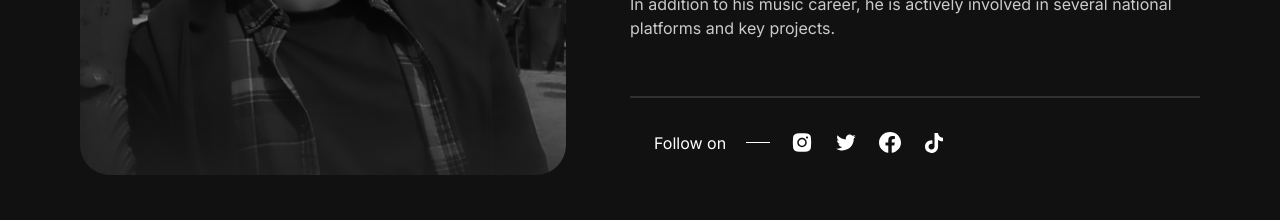
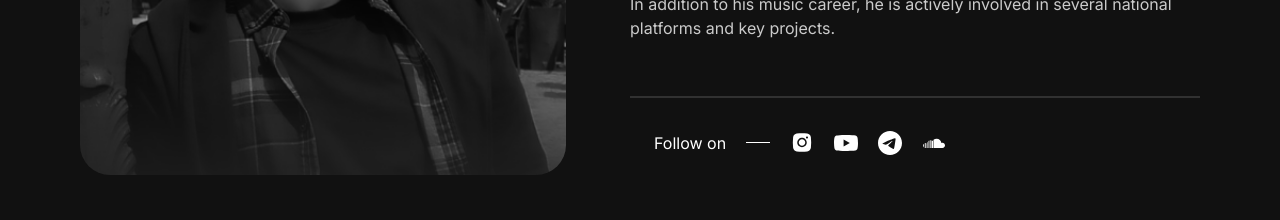
Before and after one commit to MiladDevarts/ahir-yousefi, a Next.js app: page / in a window 1280 px wide. Shown: the part 1300-1520 px from the top of the page. Built offline with nearby package versions, Linux system fonts and the light colour scheme; a web font is replaced by a local one.

Commit message:
fix: all minor links

```diff
--- a/components/Sections/Album/index.tsx
+++ b/components/Sections/Album/index.tsx
@@ -113,16 +113,16 @@ const Album = () => {
                   </div>
                   <div>
                     <div className="flex gap-8">
-                      <Link href={socialMedia.sound_cloud}>
+                      <Link href={socialMedia.sound_cloud} target="_blank">
                         <Soundcloud color="white" />
                       </Link>
-                      <Link href={socialMedia.apple_music}>
+                      <Link href={socialMedia.apple_music} target="_blank">
                         <AppleMusic color="white" />
                       </Link>
-                      <Link href={socialMedia.youtube}>
+                      <Link href={socialMedia.youtube} target="_blank">
                         <Youtube color="white" />
                       </Link>
-                      <Link href={socialMedia.telegram}>
+                      <Link href={socialMedia.telegram} target="_blank">
                         <Telegram color="white" />
                       </Link>
                     </div>
--- a/components/Sections/Bioghraphy/index.tsx
+++ b/components/Sections/Bioghraphy/index.tsx
@@ -6,7 +6,14 @@ import Link from "next/link";
 import Aos from "aos";
 import "aos/dist/aos.css";
 
-import { Facebook, Instagram, TikTok, Twitter } from "@ui/Icons";
+import {
+  Youtube,
+  Instagram,
+  Telegram,
+  TikTok,
+  Twitter,
+  Soundcloud,
+} from "@ui/Icons";
 
 import { socialMedia } from "@/config";
 
@@ -69,17 +76,17 @@ const Biography = () => {
             >
               <line y1="0.5" x2="24" y2="0.5" stroke="white" />
             </svg>
-            <Link href={"#"}>
+            <Link href={socialMedia.instagram} target="_blank">
               <Instagram />
             </Link>
-            <Link href={"#"}>
-              <Twitter />
+            <Link href={socialMedia.youtube} target="_blank">
+              <Youtube color="white" />
             </Link>
-            <Link href={"#"}>
-              <Facebook />
+            <Link href={socialMedia.telegram} target="_blank">
+              <Telegram color="white" />
             </Link>
-            <Link href={"#"}>
-              <TikTok />
+            <Link href={socialMedia.sound_cloud} target="_blank">
+              <Soundcloud color="white" />
             </Link>
           </div>
         </div>
@@ -106,11 +113,17 @@ const Biography = () => {
           >
             <line y1="0.5" x2="24" y2="0.5" stroke="white" />
           </svg>
-          <Link href={socialMedia.instagram}>
+          <Link href={socialMedia.instagram} target="_blank">
             <Instagram />
           </Link>
-          <Link href={socialMedia.tiktok}>
-            <TikTok />
+          <Link href={socialMedia.youtube} target="_blank">
+            <Youtube color="white" />
+          </Link>
+          <Link href={socialMedia.telegram} target="_blank">
+            <Telegram color="white" />
+          </Link>
+          <Link href={socialMedia.sound_cloud} target="_blank">
+            <Soundcloud color="white" />
           </Link>
         </div>
       </div>
```
